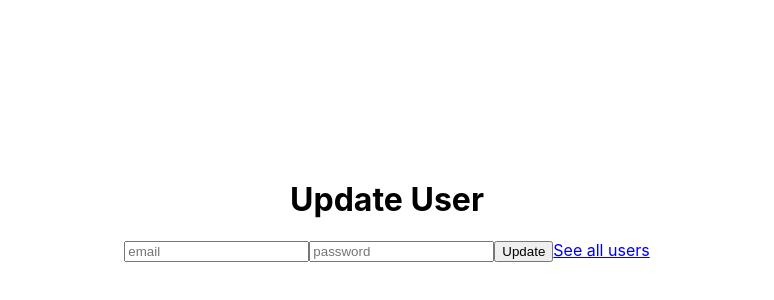
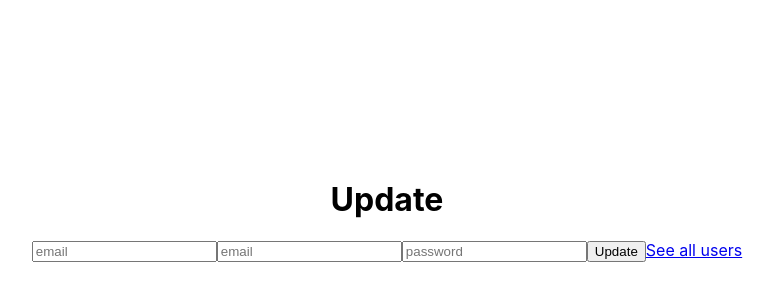
Before and after one commit to CS3219-AY2324S1/ay2324s1-course-assessment-g36, a React (Create React App) app in the folder user-service/client/: page /update/1 in a window 1280 px wide. Shown: the part 190-490 px from the top of the page, without its empty margins (253-1027 px from the left). Built offline with nearby package versions, Linux system fonts and the light colour scheme; no server answers.

Commit message:
enable find by id

```diff
--- a/user-service/client/src/pages/Update.jsx
+++ b/user-service/client/src/pages/Update.jsx
@@ -1,17 +1,20 @@
-import React, {useState} from 'react'
+import React, {useState, useEffect} from 'react'
 import axios from 'axios';
-import { Link, useLocation, useNavigate } from 'react-router-dom';
+import { Link, useParams, useNavigate } from 'react-router-dom';
 
 const Update = () => {
-  const[user, setUser]=useState({
-    email:"",
-    password:""
+  const[user, setUser]=useState({});
+
+
+  const navigate = useNavigate()
+  const { id } = useParams();
+
+  useEffect(() => {
+    axios.get(`http://localhost:3001/users/${id}`).then((res) => {
+        setUser(res.data);
+    });
   });
 
-  const navigate = useNavigate()
-  const location = useLocation()
-
-  const userId = location.pathname.split("/")[2];
 
   const handleChange= (e) => {
     setUser(prev=>({...prev, [e.target.name]: e.target.value}));
@@ -20,7 +23,7 @@ const Update = () => {
   const handleClick = async (e) => {
     e.preventDefault();
     try {
-      await axios.put(`http://localhost:3001/users/${userId}`, user);
+      await axios.put(`http://localhost:3001/users/${id}`, user);
       navigate("/");
     } catch (err) {
       console.log(err)
@@ -29,7 +32,8 @@ const Update = () => {
 
   return (
     <div className='form'>
-      <h1>Update User</h1>
+      <h1>Update {user.Username}</h1>
+      <input type="text" placeholder='email' onChange={handleChange} name="email"/>
       <input type="text" placeholder='email' onChange={handleChange} name="email"/>
       <input type="text" placeholder='password' onChange={handleChange} name="password"/>
       <button className="formButton" onClick={handleClick}>Update</button>
```
Also changed, not shown: 1 other file (tests, documents, lock files or other folders).
